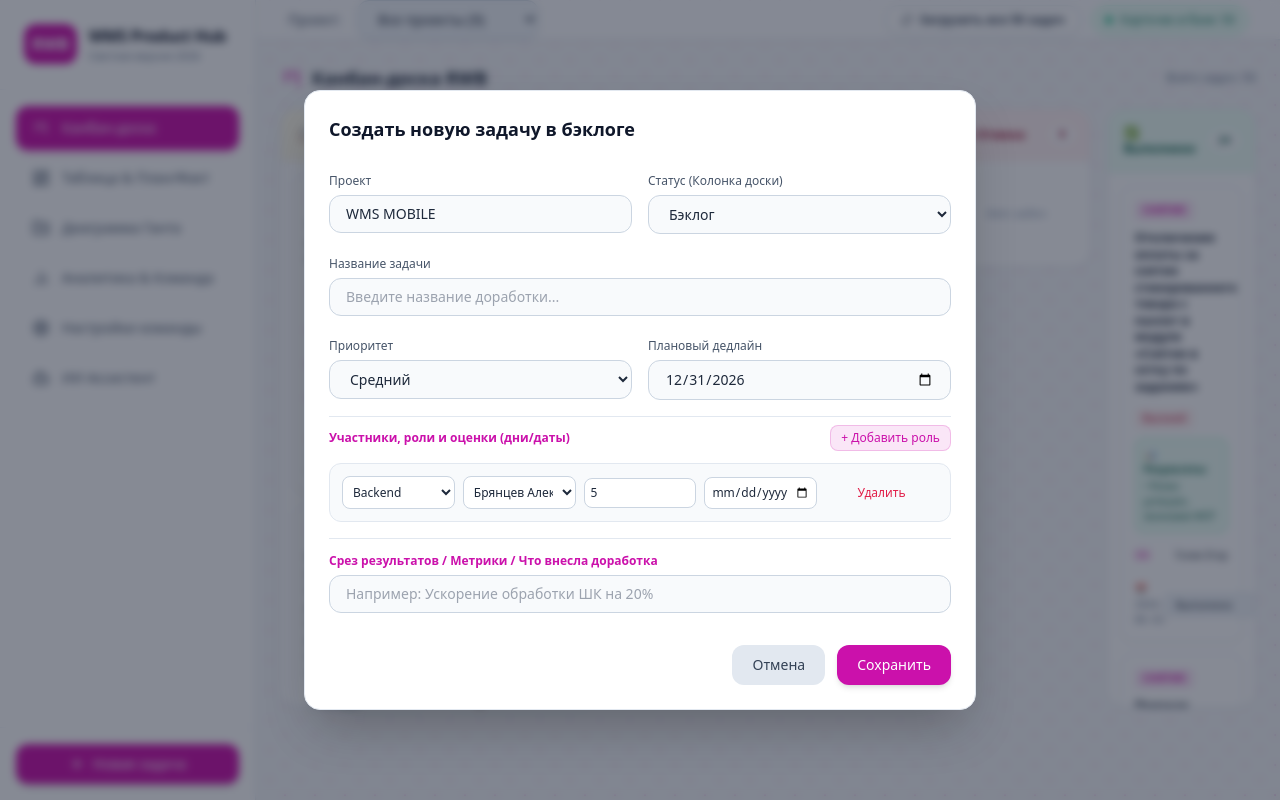
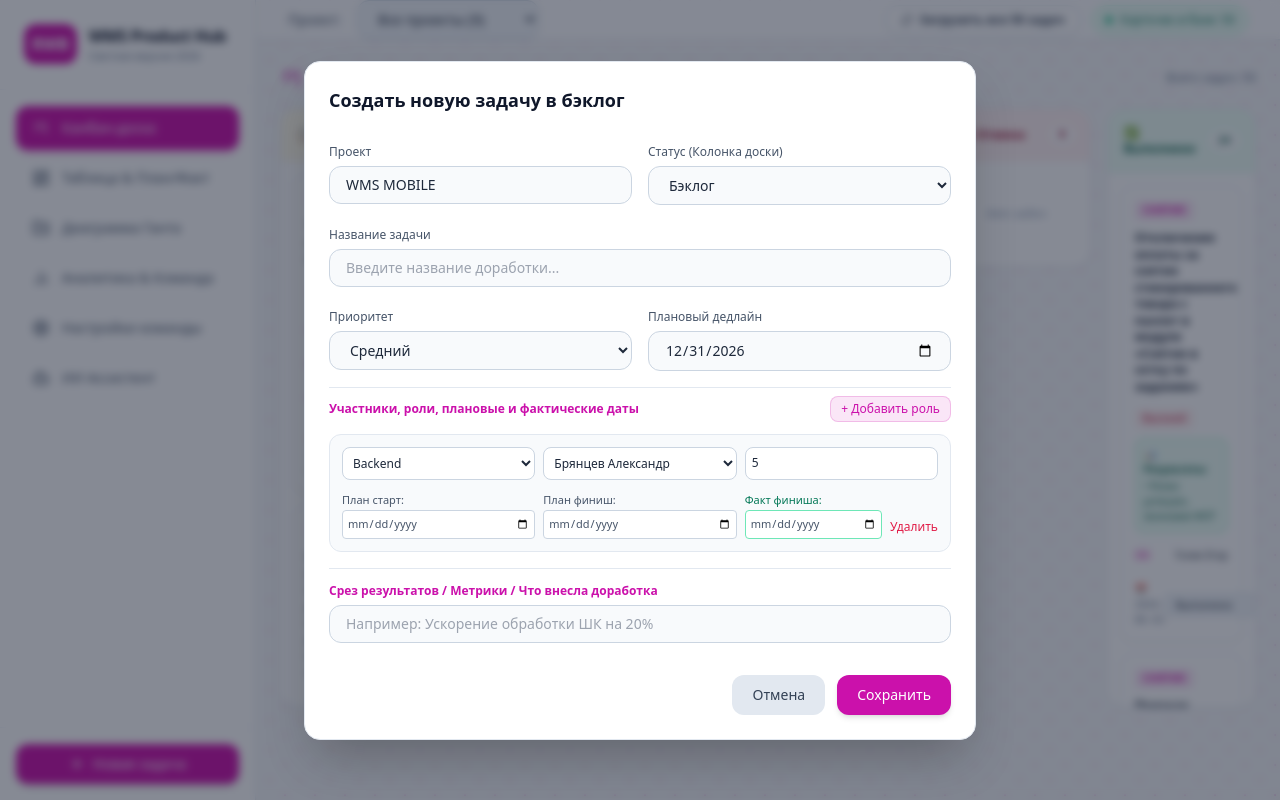
Before and after one commit to lissyberistrain-creator/wms-hub, a React (Vite) app: page / in a window 1280 px wide. Both pictures are taken after a click on the button "Новая задача". Built offline with nearby package versions, Linux system fonts and the light colour scheme.

Commit message:
Update App.jsx

```diff
--- a/src/App.jsx
+++ b/src/App.jsx
@@ -13,9 +13,7 @@ import {
   RefreshCw,
   User,
   Kanban,
-  Settings,
-  AlertTriangle,
-  CheckCircle2
+  Settings
 } from 'lucide-react';
 
 export default function App() {
@@ -95,7 +93,7 @@ export default function App() {
   ];
 
   const [tasks, setTasks] = useState(() => {
-    const saved = localStorage.getItem('wms_hub_light_v18');
+    const saved = localStorage.getItem('wms_hub_light_v19');
     if (saved) {
       try {
         const parsed = JSON.parse(saved);
@@ -108,7 +106,6 @@ export default function App() {
   const [isModalOpen, setIsModalOpen] = useState(false);
   const [editingId, setEditingId] = useState(null);
 
-  // Полные поля для создания/редактирования задачи
   const [formData, setFormData] = useState({
     project: 'WMS MOBILE',
     name: '',
@@ -121,13 +118,13 @@ export default function App() {
   });
 
   const [chatMessages, setChatMessages] = useState([
-    { role: 'assistant', content: 'Привет! Я полноценный ИИ-ассистент WMS Hub. Я умею искать просрочки, анализировать проекты, а также **создавать задачи в бэклог по вашему текстовому запросу** (например: "Создай задачу: Новый алгоритм шлюзования, проект Снятие, приоритет высокий"). Спрашивайте!' }
+    { role: 'assistant', content: 'Привет! Я ИИ-ассистент WMS Hub. Спрашивайте про просрочки, проекты, загрузку или напишите "Создай задачу: [название]", и я добавлю её в бэклог!' }
   ]);
   const [inputMessage, setInputMessage] = useState('');
   const [isTyping, setIsTyping] = useState(false);
 
   useEffect(() => {
-    localStorage.setItem('wms_hub_light_v18', JSON.stringify(tasks));
+    localStorage.setItem('wms_hub_light_v19', JSON.stringify(tasks));
   }, [tasks]);
 
   useEffect(() => {
@@ -136,7 +133,7 @@ export default function App() {
 
   const handleResetToExcel = () => {
     setTasks(initial50Tasks);
-    localStorage.setItem('wms_hub_light_v18', JSON.stringify(initial50Tasks));
+    localStorage.setItem('wms_hub_light_v19', JSON.stringify(initial50Tasks));
   };
 
   const projectsList = Array.from(new Set(tasks.map(t => t.project)));
@@ -235,7 +232,7 @@ export default function App() {
     });
   };
 
-  // Умный ИИ с поиском просрочек и возможностью создания задач через чат
+  // Полноценный ИИ с автосозданием в бэклог, поиском просрочек и анализом проектов
   const handleSendMessage = async (e) => {
     e.preventDefault();
     if (!inputMessage || !inputMessage.trim()) return;
@@ -249,11 +246,9 @@ export default function App() {
     setTimeout(() => {
       let reply = '';
       const lower = userText.toLowerCase();
-      const currentDate = '2026-08-06'; // текущая дата по контексту
+      const currentDate = '2026-08-06';
 
-      // Команда создания задачи через ИИ
       if (lower.includes('создай задачу') || lower.includes('добавь задачу') || lower.includes('новая задача')) {
-        // Пробуем извлечь название
         let taskName = userText.replace(/создай задачу|добавь задачу|новая задача/gi, '').trim();
         taskName = taskName.replace(/проект\s*[:\-]?\s*[\w\s]+/gi, '').trim();
         if (!taskName) taskName = 'Новая задача от ИИ';
@@ -283,16 +278,11 @@ export default function App() {
         reply = `✅ **Задача успешно создана и помещена в Бэклог!**\n- **Проект:** ${detectedProject}\n- **Название:** ${taskName}\n- **Приоритет:** ${detectedPriority}\n- **Статус:** Бэклог`;
       }
       else if (lower.includes('просроч') || lower.includes('горящ') || lower.includes('дедлайн')) {
-        // Поиск задач у которых дедлайн меньше текущей даты 2026-08-06 и статус не выполнен
         const overdue = tasks.filter(t => t.status !== 'Выполнено' && t.deadline && t.deadline < currentDate);
         reply = `⚠️ **Анализ просрочек и дедлайнов (текущая дата: ${currentDate}):**\n` +
           (overdue.length > 0
             ? overdue.map(t => `• [${t.project}] **${t.name}** (Дедлайн: ${t.deadline}, Статус: ${t.status})`).join('\n')
             : '🎉 Отличные новости! Просроченных задач по текущему плану не обнаружено.');
-      }
-      else if (lower.includes('времени') || lower.includes('час') || lower.includes('дата')) {
-        const now = new Date();
-        reply = `🕒 Текущее системное время: **${now.toLocaleTimeString()}** (${now.toLocaleDateString()}).`;
       }
       else if (lower.includes('проект') || lower.includes('снятие') || lower.includes('мобайл') || lower.includes('поиск') || lower.includes('инвентариз')) {
         const found = tasks.filter(t => t.project.toLowerCase().includes(lower) || t.name.toLowerCase().includes(lower));
@@ -301,7 +291,7 @@ export default function App() {
       }
       else if (lower.includes('загружен') || lower.includes('кто') || lower.includes('разработчик') || lower.includes('команд')) {
         reply = `📊 **Анализ загрузки команды WMS Hub:**\n` +
-          `• **Брянцев Александр (Backend):** Основная нагрузка по бэкенду (поиск, инвентаризация).\n` +
+          `• **Брянцев Александр (Backend):** Задействован в максимальном числе задач (поиск, инвентаризация).\n` +
           `• **Голик Егор (DB):** Модули БД, SQL-запросы, валидация.\n` +
           `• **Сухоруков Роман (Mobile):** Мобильный рефакторинг.`;
       }
@@ -376,7 +366,6 @@ export default function App() {
         backgroundPosition: '0 0, 15px 15px'
       }}></div>
 
-      {/* Боковое меню */}
       <aside className="w-64 bg-white/95 backdrop-blur border-r border-slate-200 flex flex-col h-screen overflow-hidden shrink-0 z-10 shadow-sm">
         <div className="p-6 border-b border-slate-100 shrink-0 flex items-center gap-3">
           <div className="p-2 bg-[#cb11ab] rounded-xl text-white font-bold">RWB</div>
@@ -811,11 +800,11 @@ export default function App() {
         </div>
       </main>
 
-      {/* ПОЛНОЦЕННОЕ МОДАЛЬНОЕ ОКНО СОЗДАНИЯ И РЕДАКТИРОВАНИЯ ЗАДАЧИ */}
+      {/* МОДАЛЬНОЕ ОКНО СОЗДАНИЯ И РЕДАКТИРОВАНИЯ ЗАДАЧИ С ДАТАМИ ПЛАН/ФАКТ И РОЛЯМИ */}
       {isModalOpen && (
         <div className="fixed inset-0 bg-slate-900/50 backdrop-blur-sm flex items-center justify-center z-50 p-4">
           <div className="bg-white border border-slate-200 rounded-2xl w-full max-w-2xl p-6 shadow-2xl space-y-6 max-h-[90vh] overflow-y-auto">
-            <h3 className="text-lg font-bold text-slate-900">{editingId ? 'Редактировать задачу' : 'Создать новую задачу в бэклоге'}</h3>
+            <h3 className="text-lg font-bold text-slate-900">{editingId ? 'Редактировать задачу' : 'Создать новую задачу в бэклог'}</h3>
             <form onSubmit={handleSaveTask} className="space-y-4">
               <div className="grid grid-cols-2 gap-4">
                 <div>
@@ -856,16 +845,16 @@ export default function App() {
                 </div>
               </div>
 
-              {/* Настройка ролей и сотрудников */}
               <div className="space-y-3 pt-2 border-t border-slate-200">
                 <div className="flex justify-between items-center">
-                  <label className="text-xs text-[#cb11ab] font-semibold">Участники, роли и оценки (дни/даты)</label>
+                  <label className="text-xs text-[#cb11ab] font-semibold">Участники, роли, плановые и фактические даты</label>
                   <button type="button" onClick={handleAddRoleRow} className="text-xs bg-[#cb11ab]/10 text-[#cb11ab] px-2.5 py-1 rounded-lg border border-[#cb11ab]/20 hover:bg-[#cb11ab]/20">
                     + Добавить роль
                   </button>
                 </div>
                 {formData.roles.map((r, idx) => (
-                  <div key={idx} className="grid grid-cols-1 md:grid-cols-5 gap-2 items-center bg-slate-50 p-3 rounded-xl border border-slate-200">
+                  <div key={idx} className="bg-slate-50 p-3 rounded-xl border border-slate-200 space-y-2">
+                    <div className="grid grid-cols-1 md:grid-cols-3 gap-2">
                       <select value={r.role} onChange={(e) => {
                         const role = e.target.value;
                         const dev = roleDevelopers[role]?.[0] || '';
@@ -881,17 +870,38 @@ export default function App() {
                         {(roleDevelopers[r.role] || []).map(dev => (<option key={dev} value={dev}>{dev}</option>))}
                       </select>
 
-                    <input type="number" placeholder="Дней" value={r.estimateDays} onChange={(e) => {
+                      <input type="number" placeholder="Оценка (дней)" value={r.estimateDays} onChange={(e) => {
                         const estimateDays = Number(e.target.value);
                         setFormData({...formData, roles: formData.roles.map((item, i) => i === idx ? { ...item, estimateDays } : item)});
-                    }} className="bg-white border border-slate-300 rounded-lg p-1.5 text-xs text-slate-800" title="Оценка в днях" />
+                      }} className="bg-white border border-slate-300 rounded-lg p-1.5 text-xs text-slate-800" />
+                    </div>
 
+                    <div className="grid grid-cols-1 md:grid-cols-3 gap-2 text-[11px] text-slate-600 items-center pt-1">
+                      <div>
+                        <span>План старт:</span>
                         <input type="date" value={r.planStart || ''} onChange={(e) => {
                           const planStart = e.target.value;
                           setFormData({...formData, roles: formData.roles.map((item, i) => i === idx ? { ...item, planStart } : item)});
-                    }} className="bg-white border border-slate-300 rounded-lg p-1.5 text-xs text-slate-800" title="План старта" />
-
-                    <button type="button" onClick={() => handleRemoveRoleRow(idx)} className="text-rose-600 hover:text-rose-700 text-xs text-center">Удалить</button>
+                        }} className="w-full bg-white border border-slate-300 rounded p-1 text-[11px] mt-0.5" />
+                      </div>
+                      <div>
+                        <span>План финиш:</span>
+                        <input type="date" value={r.planEnd || ''} onChange={(e) => {
+                          const planEnd = e.target.value;
+                          setFormData({...formData, roles: formData.roles.map((item, i) => i === idx ? { ...item, planEnd } : item)});
+                        }} className="w-full bg-white border border-slate-300 rounded p-1 text-[11px] mt-0.5" />
+                      </div>
+                      <div className="flex justify-between items-end">
+                        <div className="flex-1">
+                          <span className="text-emerald-700 font-medium">Факт финиша:</span>
+                          <input type="date" value={r.factEnd || ''} onChange={(e) => {
+                            const factEnd = e.target.value;
+                            setFormData({...formData, roles: formData.roles.map((item, i) => i === idx ? { ...item, factEnd } : item)});
+                          }} className="w-full bg-white border border-emerald-300 rounded p-1 text-[11px] mt-0.5" />
+                        </div>
+                        <button type="button" onClick={() => handleRemoveRoleRow(idx)} className="text-rose-600 hover:text-rose-700 text-xs ml-2 mb-1">Удалить</button>
+                      </div>
+                    </div>
                   </div>
                 ))}
               </div>
```
Lines whose indentation alone changed are shown as unchanged.
